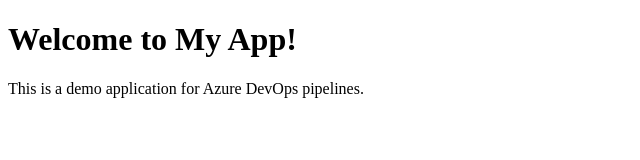
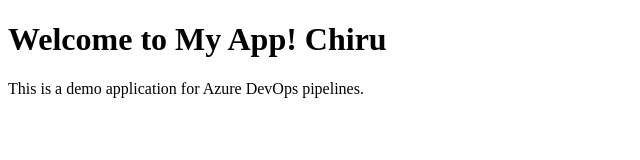
Before and after one commit to Chiranjeevi521/azure-reactjs-ci-demo, a React (Create React App) app: page / in a window 1280 px wide. Shown: the top 160 px of the page, without its empty margins (0-640 px from the left). Built offline with nearby package versions, Linux system fonts and the light colour scheme.

Commit message:
updated yml and app

```diff
--- a/azure-node-demo.yml
+++ b/azure-node-demo.yml
@@ -65,5 +65,5 @@
 
                 - script: |
                     echo 'Deploying to Netlify...'
-                    netlify deploy --prod
+                    netlify deploy "--auth={E3-OKJelAYPBMPGkgLWFno_MO3cIuzZ5YJWqDUMRRMQ}" "--site={cc48e103-3486-49e2-a20c-13cdd330496c}" "--dir=$(Agent.WorkFolder)/1/s/build" --prod
                   displayName: 'Deploy to Netlify'
--- a/src/App.js
+++ b/src/App.js
@@ -3,7 +3,7 @@
 function App() {
   return (
     <div>
-      <h1>Welcome to My App!</h1>
+      <h1>Welcome to My App! Chiru</h1>
       <p>This is a demo application for Azure DevOps pipelines.</p>
     </div>
   );
```
